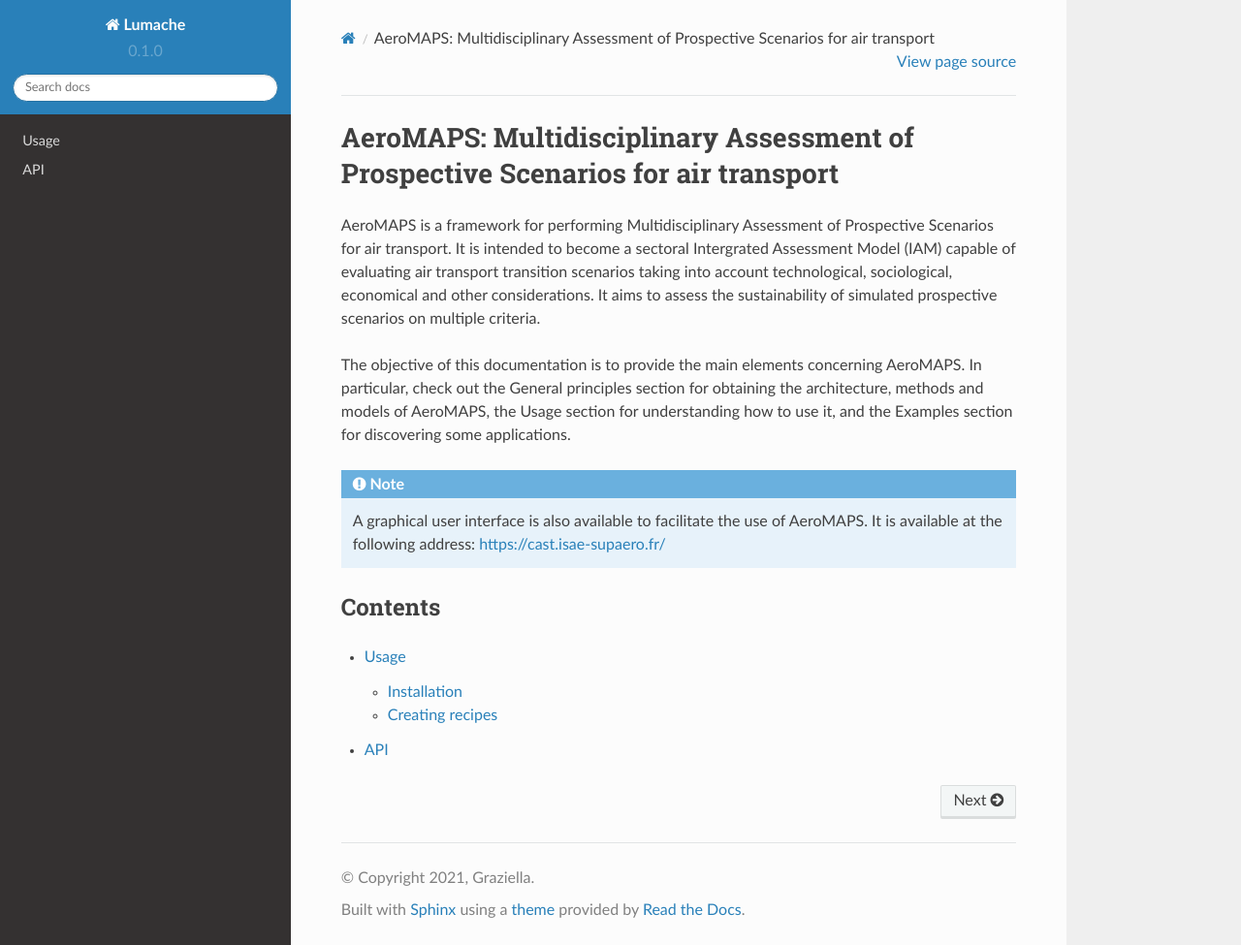
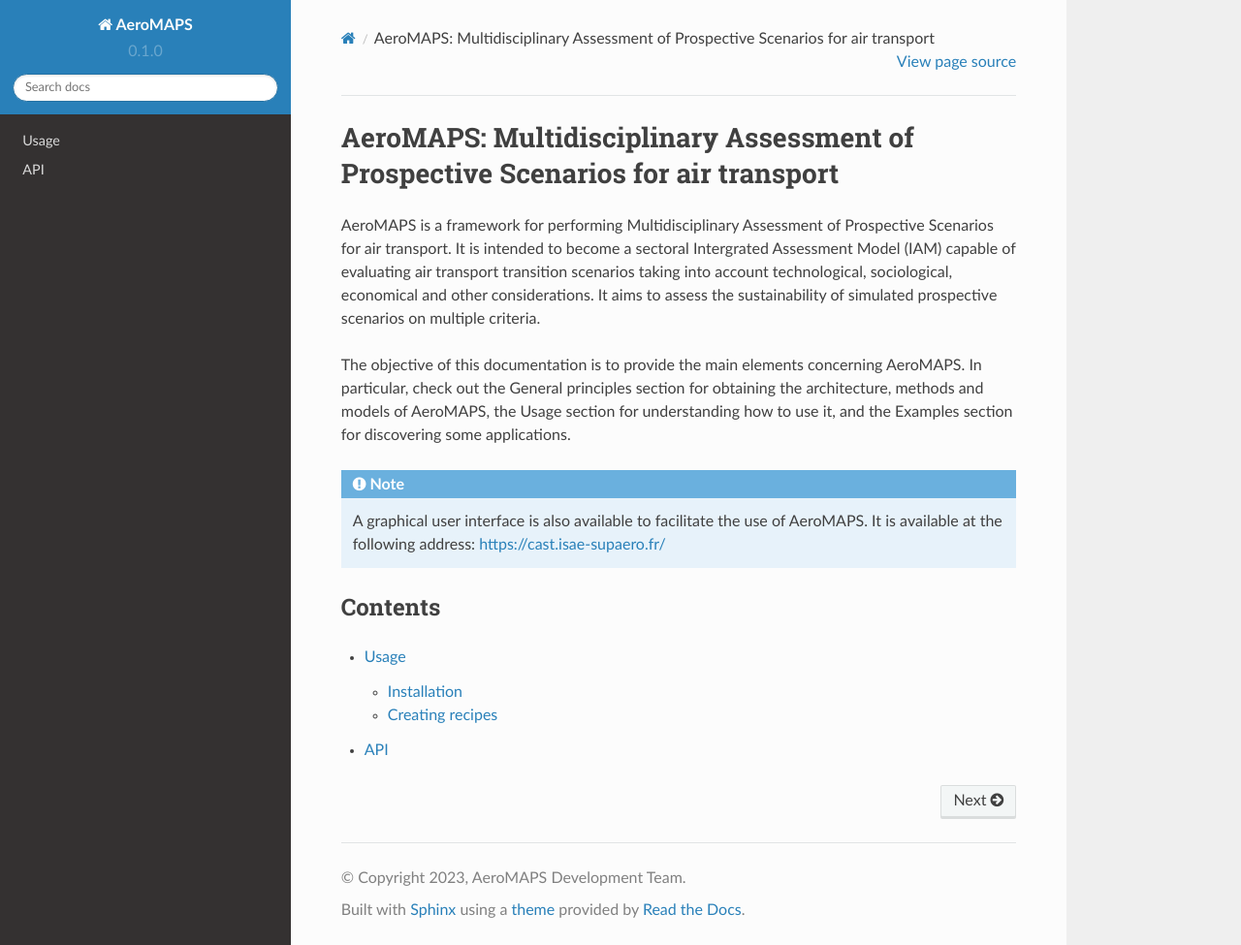
Before and after one commit to thomasplanes/test_cast_doc, a Sphinx documentation site: the page built from docs/source/index.rst, in a window 1280 px wide and 975 px high. Shown: the whole window at 97% size. Built offline with Sphinx 7.4.7 and the Read the Docs theme 2.0.0, drawn with Linux system fonts in a browser that asks for light colours.

Commit message:
Update conf.py

```diff
--- a/docs/source/conf.py
+++ b/docs/source/conf.py
@@ -2,9 +2,9 @@
 
 # -- Project information
 
-project = 'Lumache'
-copyright = '2021, Graziella'
-author = 'Graziella'
+project = 'AeroMAPS'
+copyright = '2023, AeroMAPS Development Team'
+author = 'AeroMAPS Development Team'
 
 release = '0.1'
 version = '0.1.0'
```
